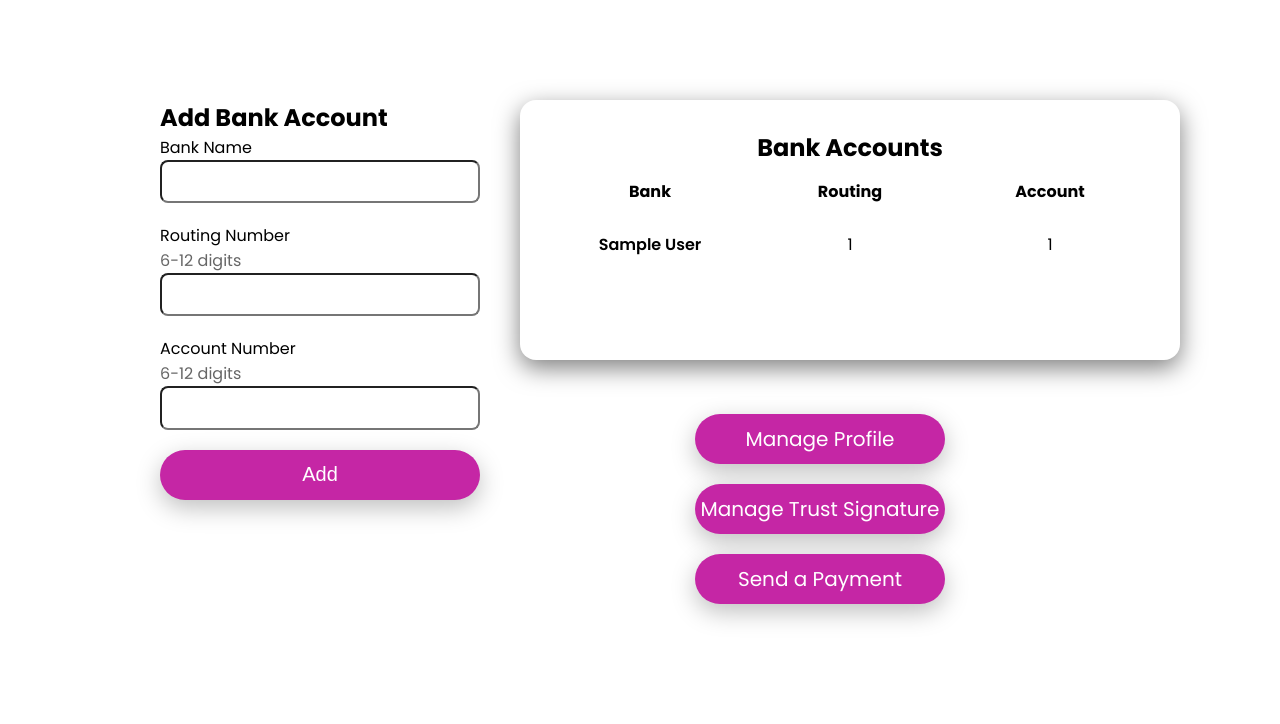
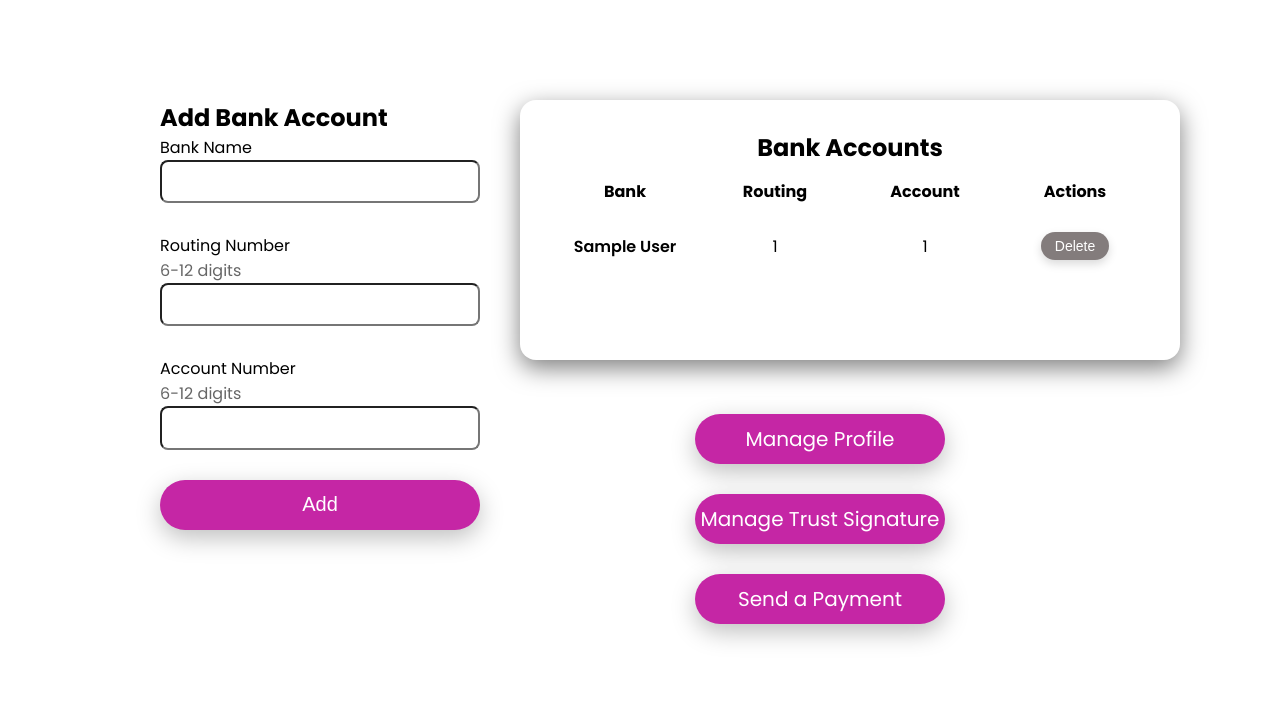
Before and after one commit to dibarra3/trust_signature, a Flask app: page /home in a window 1280 px wide. Shown: the part 112-836 px from the top of the page. Before the commit the page ends 734 px from the top, so only its background shows below. Run offline with Flask 3, Linux system fonts and the light colour scheme; the visitor is signed in with stand-in values (Sample User, id 1); tables that the repository leaves empty hold one stand-in row (values such as "Sample post").

Commit message:
TA fixes (#26)

```diff
--- a/app.py
+++ b/app.py
@@ -136,13 +136,23 @@ def delete_signature():
     run_query("UPDATE signatures SET visible = 0 WHERE id = ? and user_id = ?", (signature_id, user_id), fetch=False,)
     return redirect("/signature")
 
+@app.post("/bank/delete")
+def delete_bank():
+    user_id = session.get("user_id")
+    if not user_id:
+        return redirect("/signin")
+    bank_id = request.form.get("bank_id")
+    if not bank_id:
+        return redirect("/home")
+    run_query("UPDATE bank_accounts SET visible = 0 WHERE id = ? and user_id = ?", (bank_id, user_id), fetch=False)
+    return redirect("/home")
 
 @app.get("/transfer")
 def get_transfer():
     user_id = session.get("user_id")
     if not user_id:
         return redirect("/signin")
-    bank_accounts = run_query("SELECT * FROM bank_accounts WHERE user_id =?", (user_id,))
+    bank_accounts = run_query("SELECT * FROM bank_accounts WHERE user_id =? AND visible = 1", (user_id,))
     signatures = run_query("SELECT * FROM signatures WHERE user_id =? AND visible = 1", (user_id,))
     return render_template("transfer.html", bank_accounts=bank_accounts, signatures= signatures)
 
@@ -274,7 +284,7 @@ def get_home():
     user_id = session.get("user_id")
     if not user_id:
         return redirect("/signin")
-    accounts= run_query("SELECT * FROM bank_accounts WHERE user_id = ?", (user_id,))
+    accounts= run_query("SELECT * FROM bank_accounts WHERE user_id = ? AND visible = 1", (user_id,))
     return render_template("home.html", bank_accounts=accounts)
 
 @app.post("/signin")
--- a/data.sql
+++ b/data.sql
@@ -10,6 +10,7 @@ CREATE TABLE IF NOT EXISTS bank_accounts (
     id INTEGER PRIMARY KEY AUTOINCREMENT,
     user_id INTEGER NOT NULL,
     bank_name TEXT,
+    visible INTEGER DEFAULT 1,
     routing_number INTEGER,
     account_number INTEGER,
     FOREIGN KEY (user_id) REFERENCES users(id)
--- a/static/style.css
+++ b/static/style.css
@@ -225,7 +225,7 @@ p{
 
 .stack{
     display:grid;
-    gap:20px
+    gap:30px
 }
 
 .form-card{
@@ -461,6 +461,14 @@ p{
   white-space: nowrap;
   text-align: center;
 }
+
+.bank-table tbody tr:nth-child(odd){
+    background-color: #ffffff;
+}
+.bank-table tbody tr:nth-child(even){
+    background-color: #c0c0c0;
+}
+
 
 .table-card .title{
     text-align: center;
--- a/templates/home.html
+++ b/templates/home.html
@@ -50,12 +50,13 @@
                     <th>Bank</th>
                     <th class ="num">Routing</th>
                     <th class = "num">Account</th>
+                    <th>Actions</th>
                 </tr>
             </thead>
             <tbody class="bank-table">
                 {% if bank_accounts|length == 0%}
                     <tr class ="placeholder-row">
-                        <td colspan="3" class = "placeholder-data">
+                        <td colspan="4" class = "placeholder-data">
                             Nothing Added Yet.
                         </td>
                     </tr>
@@ -66,6 +67,12 @@
                             <td class="bank-name">{{ bank_account.bank_name }}</td>
                             <td class="num">{{ bank_account.routing_number }}</td>
                             <td class="num">{{ bank_account.account_number }}</td>
+                            <td>
+                                <form method="post" action="/bank/delete" class="delete-form" onsubmit="return confirm('Delete this Bank Account?');">
+                                    <input type="hidden" name="bank_id" value="{{bank_account.id}}">
+                                    <button type = "submit" class = "delete-btn">Delete</button>
+                                </form>
+                            </td>
                         </tr>
                     {% endfor %}
                 {%endif %}
```
